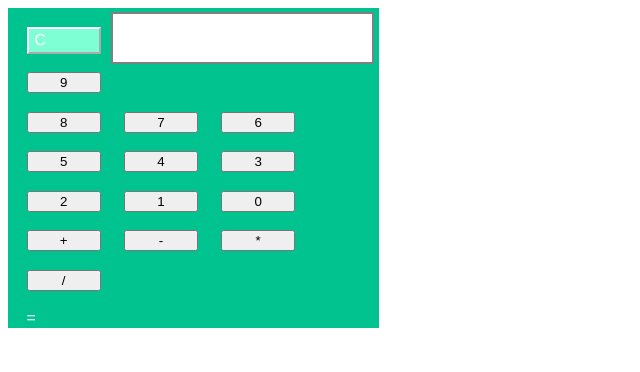
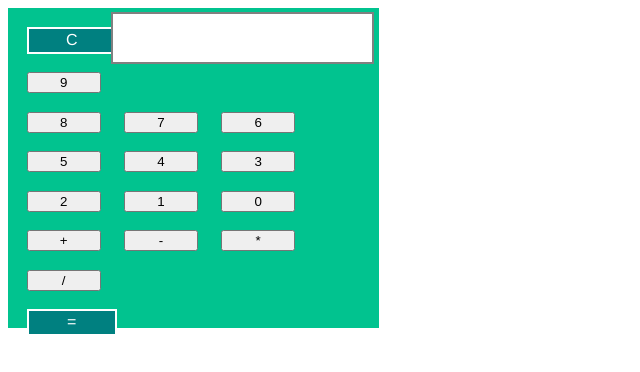
Before and after one commit to aschuff/hw9-calculator, a plain HTML site: page index.html in a window 1280 px wide. Shown: the whole page, without its empty margins (0-640 px from the left). Drawn offline with nearby package versions, Linux system fonts and the light colour scheme.

Commit message:
second commit

```diff
--- a/styles.css
+++ b/styles.css
@@ -25,28 +25,24 @@ body {
 }
 div.clear {
   cursor: pointer;
+  text-align: center;
   margin-top: 5%;
   margin-left: 5%;
   width: 20%;
-  /*background-color: lightgray;
-  border: solid .2em*/
-  border-image-source: initial;
-  border-image-slice: initial;
-  border-image-width: initial;
-  border-image-outset: initial;
-  border-image-repeat: initial;
-  background-color: aquamarine;
-  box-sizing: border-box;
+  border: solid white 2px;
+  background-color: teal;
   padding: 2px 6px 3px;
-  border-width: 2px;
-  border-style: outset;
-  border-color: white;
+
 }
 div.equals {
   cursor: pointer;
+  text-align: center;
   margin-top: 5%;
   margin-left: 5%;
   width: 20%;
+  border: solid white 2px;
+  background-color: teal;
+  padding: 2px 6px 3px;
 }
 
 input {
```
Also changed, not shown: index.html (+0 -24 lines).
